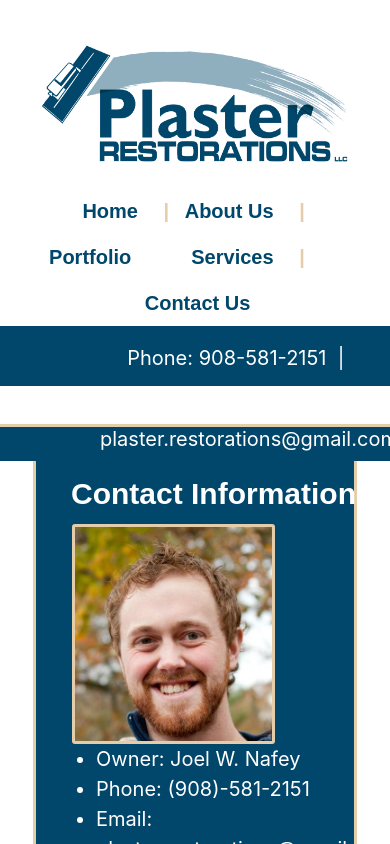
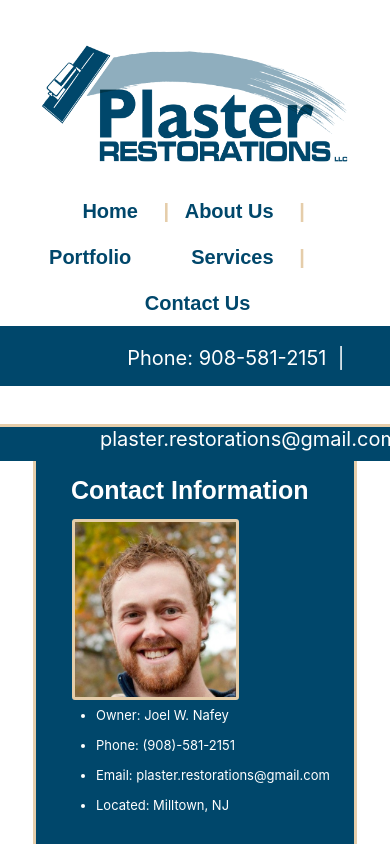
Before and after one commit to gknafey/Project3, a React (Create React App) app in the folder client/: page /ContactUs in a window 390 px wide. Shown: the top 844 px of the page. Built offline with nearby package versions, Linux system fonts and the light colour scheme; a web font is replaced by a local one.

Commit message:
edited the style of the Contact page to be more mobile responsive

```diff
--- a/client/src/components/ContactInfo/style.css
+++ b/client/src/components/ContactInfo/style.css
@@ -47,7 +47,7 @@
     }
 
     .contact-text-size {
-        font-size: 20px;
+        font-size: 13px;
     }
 
     .img-orientation {
@@ -63,7 +63,7 @@
     }
 
     .titleOrient {
-        font-size: 30px;
+        font-size: 25px;
         margin-left: 15px;
     }
 }
```
